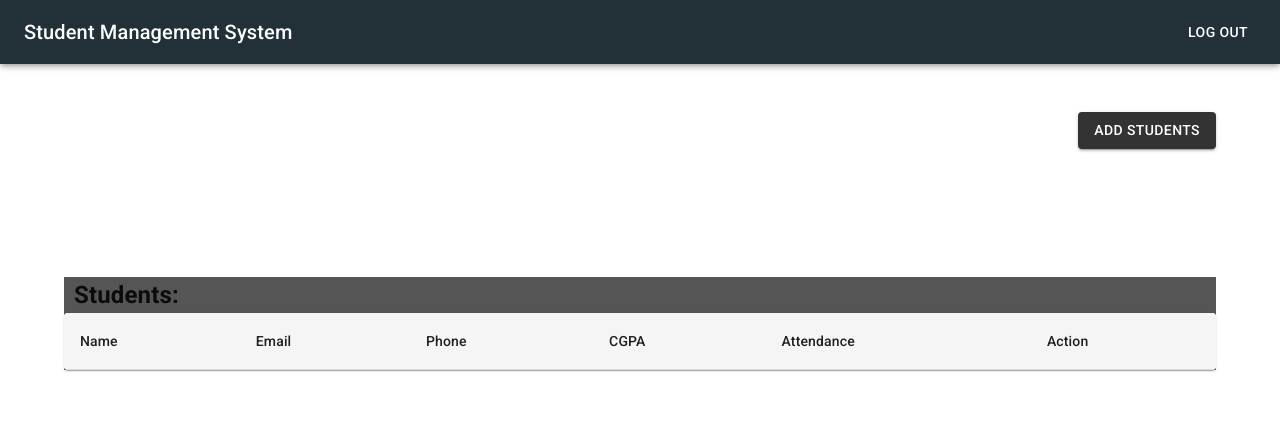
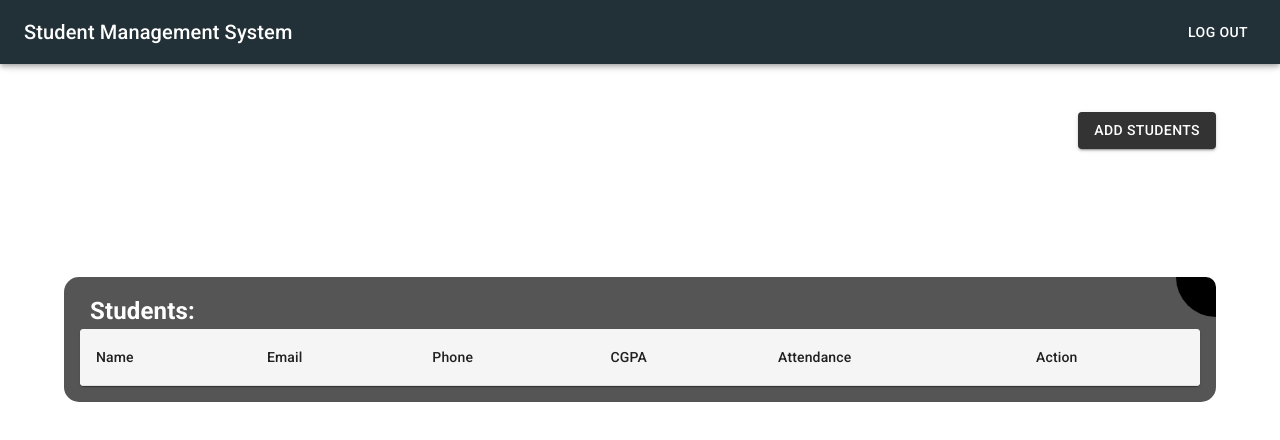
Before and after one commit to msaad973/Student-Management-System, a React (Vite) app: page /viewuser in a window 1280 px wide. Shown: the top 440 px of the page. Built offline with nearby package versions, Linux system fonts and the light colour scheme.

Commit message:
add h3 corner color on border

```diff
--- a/src/App.css
+++ b/src/App.css
@@ -1 +1,14 @@
 @import "tailwindcss";
+
+.cornerDecoration {
+    position: absolute;
+    top: 0;
+    right: 0;
+    width: 40px;
+    height: 40px;
+    background-color: #000;
+    /* your primary color */
+    border-bottom-left-radius: 80px;
+    border-top-right-radius: 20px;
+    z-index: 1;
+}
--- a/src/pages/ViewUser.jsx
+++ b/src/pages/ViewUser.jsx
@@ -98,8 +98,9 @@ function ViewUser() {
                     setNewUser={setNewUser}
                 />
 
-                <Box backgroundColor="#555">
-                    <h3 style={{ fontSize: '24px', fontWeight: 'bold' , marginLeft: '10px'}}> Students:</h3>
+                <Box backgroundColor="#555" position="relative" borderRadius="15px" p={2}>
+                    <div className="cornerDecoration"></div>
+                    <h3 style={{ fontSize: '24px', fontWeight: 'bold', marginLeft: '10px',color: '#fff' }}>Students:</h3>
                     <TableContainer component={Paper}>
                         <Table>
                             <TableHead sx={{ backgroundColor: '#f5f5f5' }}>
```
